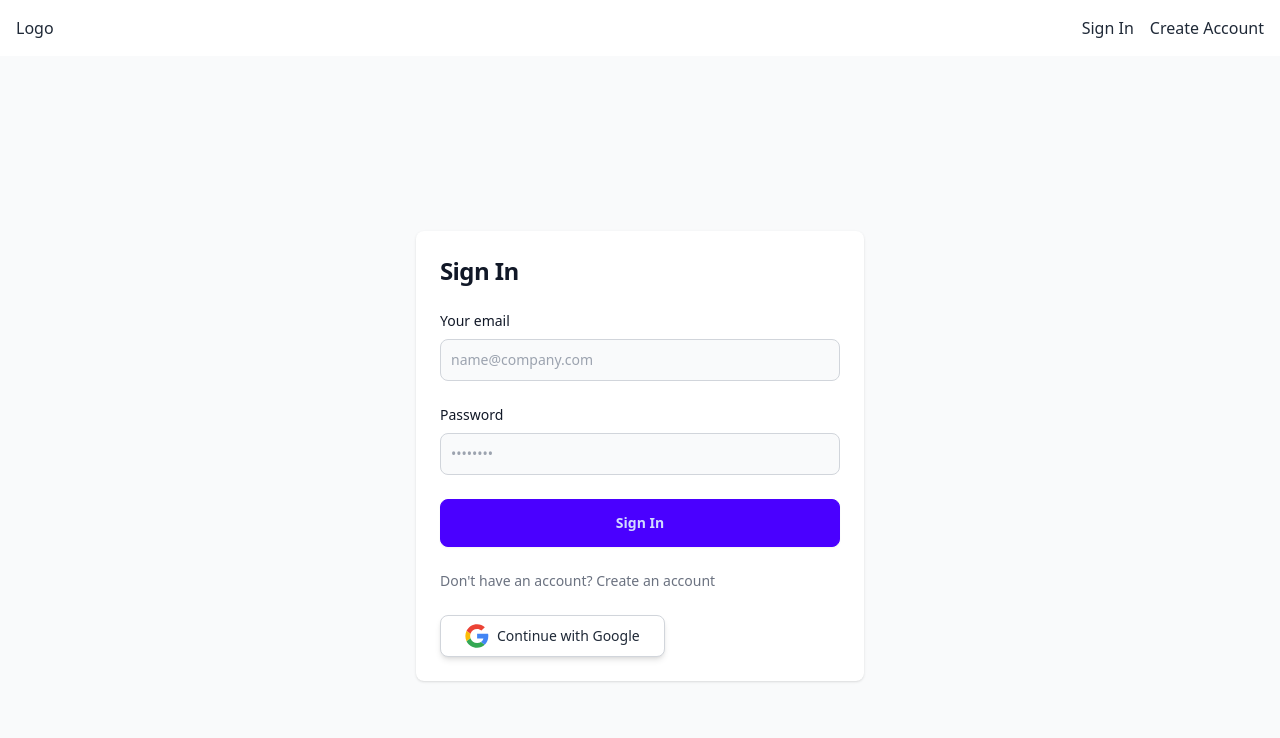
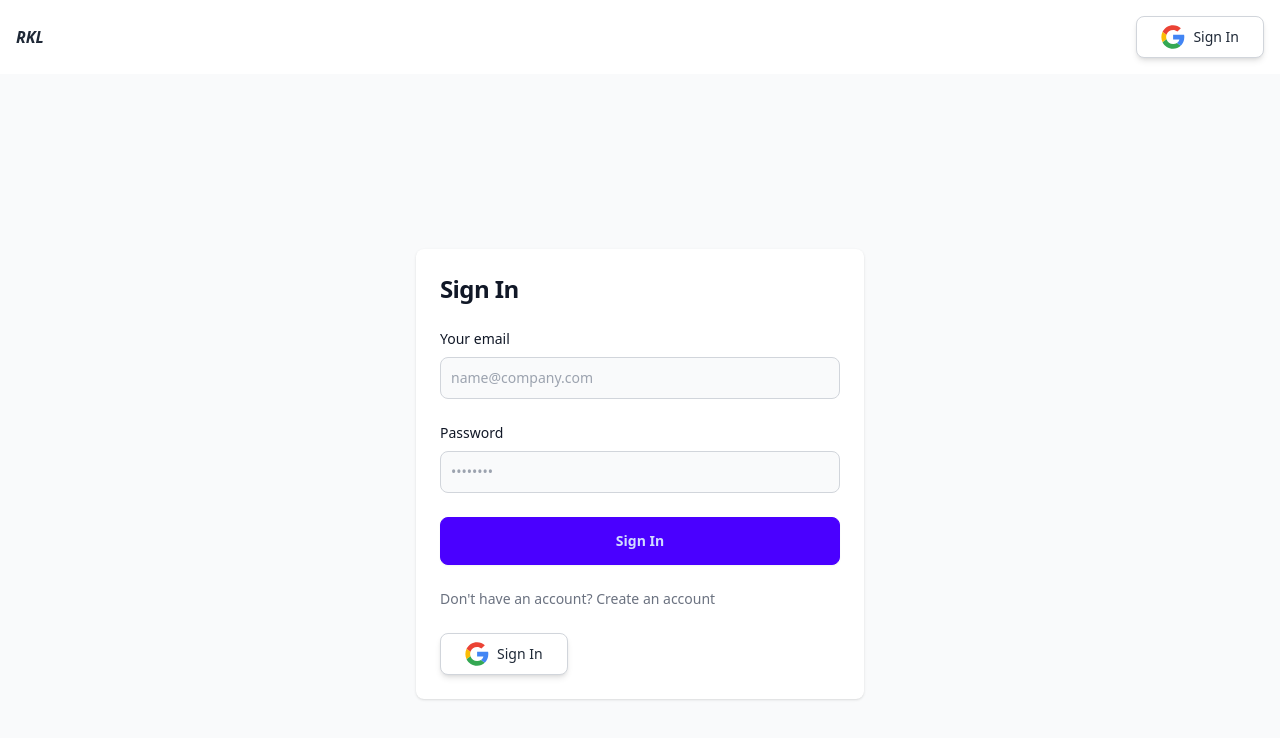
Before and after one commit to LombaxTech/RKLanguageExchange24, a Next.js app: page /signin in a window 1280 px wide. Shown: the top 738 px of the page. Built offline with nearby package versions, Linux system fonts and the light colour scheme; no server answers.

Commit message:
only google auth for the moment

```diff
--- a/components/GoogleButton.tsx
+++ b/components/GoogleButton.tsx
@@ -61,7 +61,8 @@ export default function GoogleButton({ onClick }: { onClick: any }) {
           </g>{" "}
         </g>{" "}
       </svg>
-      <span>Continue with Google</span>
+      {/* <span>Continue with Google</span> */}
+      <span>Sign In</span>
     </button>
   );
 }
--- a/components/Navbar.tsx
+++ b/components/Navbar.tsx
@@ -1,11 +1,16 @@
 import { AuthContext } from "@/context/AuthContext";
 import { auth } from "@/firebase";
-import { signOut } from "firebase/auth";
+import { GoogleAuthProvider, signInWithPopup, signOut } from "firebase/auth";
 import Link from "next/link";
 import React, { useContext } from "react";
+import GoogleButton from "./GoogleButton";
+import { useRouter } from "next/router";
+
+const provider = new GoogleAuthProvider();
 
 export default function Navbar() {
   const { user, userLoading } = useContext(AuthContext);
+  const router = useRouter();
 
   const signout = async () => {
     try {
@@ -17,20 +22,46 @@ export default function Navbar() {
     }
   };
 
+  const signinWithGoogle = async () => {
+    try {
+      signInWithPopup(auth, provider)
+        .then((result) => {
+          const user = result.user;
+          console.log(result);
+
+          router.push("/");
+        })
+        .catch((error) => {
+          console.log(error);
+          // Handle Errors here.
+          const errorCode = error.code;
+          const errorMessage = error.message;
+          // The email of the user's account used.
+          const email = error.customData.email;
+          // The AuthCredential type that was used.
+          const credential = GoogleAuthProvider.credentialFromError(error);
+          // ...
+        });
+    } catch (error) {
+      console.log(error);
+    }
+  };
+
   return (
-    <div className="p-4 flex items-center justify-between">
-      <h1 className="">
-        <Link href={"/"}>Logo</Link>
+    <div className="p-4 flex items-center justify-between shadow-md">
+      <h1 className="font-bold italic">
+        <Link href={"/"}>RKL</Link>
       </h1>
       <ul className="flex gap-4">
         {!user && (
           <>
-            <li className="cursor-pointer">
+            <GoogleButton onClick={signinWithGoogle} />
+            {/* <li className="cursor-pointer">
               <Link href={"/signin"}>Sign In</Link>
             </li>
             <li className="cursor-pointer">
               <Link href={"/signup"}>Create Account</Link>
-            </li>
+            </li> */}
           </>
         )}
         {user && (
```
